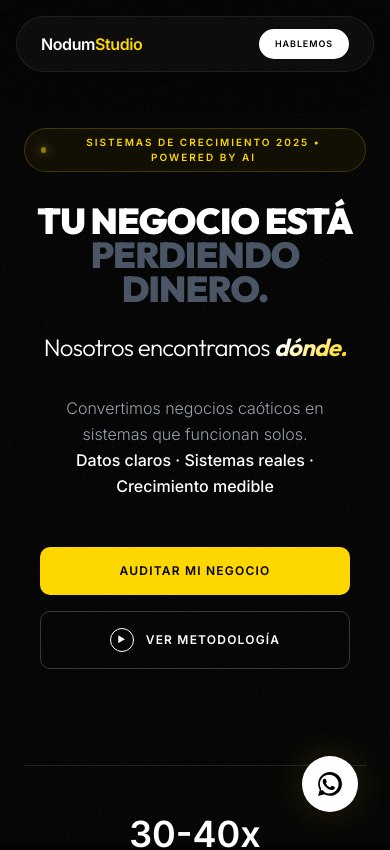
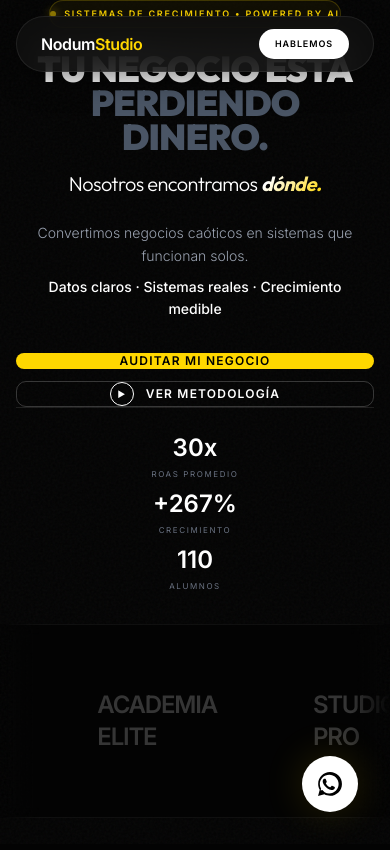
Before and after one commit to saubinaud/Landingpagenodumstudio, a React (Vite) app: page / in a window 390 px wide. Shown: the top 850 px of the page. Built offline with nearby package versions, Linux system fonts and the light colour scheme.

Commit message:
refactor: Mobile optimization - improved padding, font sizes and spacing

```diff
--- a/src/components/BeforeAfter.tsx
+++ b/src/components/BeforeAfter.tsx
@@ -2,7 +2,7 @@ import { motion } from "framer-motion";
 
 export function BeforeAfter() {
   return (
-    <section className="py-24 sm:py-32 lg:py-40 px-4 sm:px-6 bg-[#030303] relative z-10 overflow-hidden">
+    <section className="py-16 sm:py-32 lg:py-40 px-4 sm:px-6 bg-[#030303] relative z-10 overflow-hidden">
       <div className="max-w-6xl mx-auto">
         {/* Header */}
         <motion.div
@@ -10,14 +10,14 @@ export function BeforeAfter() {
           whileInView={{ opacity: 1, y: 0 }}
           viewport={{ once: true }}
           transition={{ duration: 0.6 }}
-          className="text-center mb-16 sm:mb-24"
+          className="text-center mb-12 sm:mb-24"
         >
           <h2 className="text-3xl sm:text-4xl md:text-5xl font-black text-white uppercase tracking-widest">
             Antes <span className="text-gray-700 italic px-4 lowercase">vs</span> Después
           </h2>
         </motion.div>
 
-        <div className="grid grid-cols-1 md:grid-cols-2 gap-8 sm:gap-12 items-stretch">
+        <div className="grid grid-cols-1 md:grid-cols-2 gap-6 sm:gap-12 items-stretch">
           {/* Chaos Card - "Estado Actual" */}
           <motion.div
             initial={{ opacity: 0, x: -50 }}
--- a/src/components/CaseStudy.tsx
+++ b/src/components/CaseStudy.tsx
@@ -5,7 +5,7 @@ import { Database, Layout, PartyPopper } from "lucide-react";
 
 export function CaseStudy() {
   return (
-    <section id="case-study" className="py-24 sm:py-32 lg:py-40 px-4 sm:px-6 relative z-10 overflow-hidden">
+    <section id="case-study" className="py-16 sm:py-32 lg:py-40 px-4 sm:px-6 relative z-10 overflow-hidden">
       {/* Background Golden Glow */}
       <div className="absolute top-1/2 left-1/2 -translate-x-1/2 -translate-y-1/2 w-[800px] h-[800px] bg-[#FFD700]/5 rounded-full blur-[120px] pointer-events-none" />
 
--- a/src/components/Hero.tsx
+++ b/src/components/Hero.tsx
@@ -29,13 +29,13 @@ export function Hero() {
       y: 0,
       transition: {
         duration: 0.8,
-        ease: [0.16, 1, 0.3, 1],
+        ease: [0.16, 1, 0.3, 1] as const,
       },
     },
   };
 
   return (
-    <section className="min-h-screen flex flex-col justify-center items-center pt-32 px-6 relative z-10">
+    <section className="min-h-[100dvh] flex flex-col justify-center items-center pt-24 sm:pt-32 px-4 sm:px-6 relative z-10">
       <motion.div
         variants={containerVariants}
         initial="hidden"
@@ -43,11 +43,11 @@ export function Hero() {
         className="max-w-5xl mx-auto text-center"
       >
         {/* Badge */}
-        <motion.div variants={itemVariants} className="flex justify-center mb-8">
-          <div className="inline-flex items-center gap-3 px-4 py-1.5 rounded-full border border-[#FFD700]/20 bg-[#FFD700]/5 backdrop-blur-md">
+        <motion.div variants={itemVariants} className="flex justify-center mb-6 sm:mb-8">
+          <div className="inline-flex items-center gap-2 sm:gap-3 px-3 sm:px-4 py-1.5 rounded-full border border-[#FFD700]/20 bg-[#FFD700]/5 backdrop-blur-md">
             <span className="w-1.5 h-1.5 rounded-full bg-[#FFD700] animate-pulse shadow-[0_0_10px_#FFD700]" />
-            <span className="text-[10px] font-bold uppercase tracking-[0.2em] text-[#FFD700]">
-              Sistemas de Crecimiento 2025 • Powered by AI
+            <span className="text-[9px] sm:text-[10px] font-bold uppercase tracking-[0.2em] text-[#FFD700]">
+              Sistemas de Crecimiento • Powered by AI
             </span>
           </div>
         </motion.div>
@@ -55,7 +55,7 @@ export function Hero() {
         {/* Main Title */}
         <motion.h1
           variants={itemVariants}
-          className="text-4xl sm:text-5xl md:text-7xl lg:text-8xl font-black text-white leading-[0.95] tracking-tight mb-6"
+          className="text-4xl sm:text-5xl md:text-7xl lg:text-8xl font-black text-white leading-[0.95] tracking-tight mb-4 sm:mb-6"
         >
           TU NEGOCIO ESTÁ <br />
           <span className="text-gray-600">PERDIENDO DINERO.</span>
@@ -64,7 +64,7 @@ export function Hero() {
         {/* Subtitle */}
         <motion.h2
           variants={itemVariants}
-          className="text-2xl sm:text-3xl md:text-5xl font-light text-white mb-8"
+          className="text-xl sm:text-3xl md:text-5xl font-light text-white mb-6 sm:mb-8"
         >
           Nosotros encontramos <span className="text-gold-gradient font-bold italic">dónde.</span>
         </motion.h2>
@@ -72,20 +72,20 @@ export function Hero() {
         {/* Description */}
         <motion.p
           variants={itemVariants}
-          className="text-base sm:text-lg text-gray-400 max-w-2xl mx-auto mb-12 font-light leading-relaxed px-4 sm:px-0"
+          className="text-sm sm:text-lg text-gray-400 max-w-2xl mx-auto mb-8 sm:mb-12 font-light leading-relaxed px-2 sm:px-0"
         >
           Convertimos negocios caóticos en sistemas que funcionan solos.
-          <br />
-          <span className="text-white font-medium">Datos claros · Sistemas reales · Crecimiento medible</span>
+          <br className="hidden sm:block" />
+          <span className="text-white font-medium block sm:inline mt-2 sm:mt-0"> Datos claros · Sistemas reales · Crecimiento medible</span>
         </motion.p>
 
         {/* Buttons */}
-        <motion.div variants={itemVariants} className="flex flex-col sm:flex-row gap-4 sm:gap-5 justify-center items-center px-4 sm:px-0">
+        <motion.div variants={itemVariants} className="flex flex-col sm:flex-row gap-3 sm:gap-5 justify-center items-center w-full sm:w-auto">
           <motion.button
             whileHover={{ scale: 1.05, boxShadow: "0 0 40px rgba(255,215,0,0.4)" }}
             whileTap={{ scale: 0.95 }}
             onClick={scrollToContact}
-            className="w-full sm:w-auto group relative px-8 py-4 bg-[#FFD700] text-black font-bold rounded-lg overflow-hidden shadow-[0_0_30px_rgba(255,215,0,0.3)] uppercase tracking-widest text-xs"
+            className="w-full sm:w-auto group relative px-8 py-3.5 sm:py-4 bg-[#FFD700] text-black font-bold rounded-lg overflow-hidden shadow-[0_0_30px_rgba(255,215,0,0.3)] uppercase tracking-widest text-xs"
           >
             <span className="relative z-10">Auditar mi Negocio</span>
             <div className="absolute inset-0 bg-white opacity-0 group-hover:opacity-30 transition-opacity" />
@@ -95,7 +95,7 @@ export function Hero() {
             whileHover={{ scale: 1.05, borderColor: "#FFD700", color: "#FFD700" }}
             whileTap={{ scale: 0.95 }}
             onClick={scrollToVideo}
-            className="w-full sm:w-auto px-8 py-4 rounded-lg border border-white/20 text-white font-bold text-xs uppercase tracking-widest transition-colors flex items-center justify-center gap-3"
+            className="w-full sm:w-auto px-8 py-3.5 sm:py-4 rounded-lg border border-white/20 text-white font-bold text-xs uppercase tracking-widest transition-colors flex items-center justify-center gap-3"
           >
             <span className="w-6 h-6 rounded-full border border-current flex items-center justify-center text-[8px]">
               ▶
@@ -109,21 +109,21 @@ export function Hero() {
       <motion.div
         initial={{ opacity: 0, y: 40 }}
         animate={{ opacity: 1, y: 0 }}
-        transition={{ duration: 0.8, delay: 1.2, ease: [0.16, 1, 0.3, 1] }}
-        className="mt-24 w-full max-w-5xl mx-auto border-t border-white/10 pt-8 pb-8"
+        transition={{ duration: 0.8, delay: 1.2, ease: [0.16, 1, 0.3, 1] as const }}
+        className="mt-16 sm:mt-24 w-full max-w-5xl mx-auto border-t border-white/10 pt-6 sm:pt-8 pb-8"
       >
-        <div className="grid grid-cols-1 md:grid-cols-3 gap-8 text-center divide-y md:divide-y-0 md:divide-x divide-white/5">
-          <div className="pt-4 md:pt-0">
-            <div className="text-4xl font-black text-white mb-1">30-40x</div>
-            <div className="text-[10px] uppercase tracking-[0.2em] text-gray-500">ROAS Promedio</div>
+        <div className="grid grid-cols-3 gap-2 sm:gap-8 text-center divide-x divide-white/5">
+          <div className="">
+            <div className="text-2xl sm:text-4xl font-black text-white mb-1">30x</div>
+            <div className="text-[8px] sm:text-[10px] uppercase tracking-[0.2em] text-gray-500">ROAS Promedio</div>
           </div>
-          <div className="pt-4 md:pt-0">
-            <div className="text-4xl font-black text-white mb-1">+267%</div>
-            <div className="text-[10px] uppercase tracking-[0.2em] text-gray-500">Crecimiento</div>
+          <div className="">
+            <div className="text-2xl sm:text-4xl font-black text-white mb-1">+267%</div>
+            <div className="text-[8px] sm:text-[10px] uppercase tracking-[0.2em] text-gray-500">Crecimiento</div>
           </div>
-          <div className="pt-4 md:pt-0">
-            <div className="text-4xl font-black text-white mb-1">110</div>
-            <div className="text-[10px] uppercase tracking-[0.2em] text-gray-500">Alumnos Logrados</div>
+          <div className="">
+            <div className="text-2xl sm:text-4xl font-black text-white mb-1">110</div>
+            <div className="text-[8px] sm:text-[10px] uppercase tracking-[0.2em] text-gray-500">Alumnos</div>
           </div>
         </div>
       </motion.div>
--- a/src/components/Solution.tsx
+++ b/src/components/Solution.tsx
@@ -7,7 +7,7 @@ export function Solution() {
   };
 
   return (
-    <section id="solution" className="py-20 sm:py-32 px-4 sm:px-6 relative z-10 border-t border-white/5">
+    <section id="solution" className="py-16 sm:py-32 px-4 sm:px-6 relative z-10 border-t border-white/5">
       <div className="max-w-7xl mx-auto">
         {/* Header */}
         <motion.div
```
